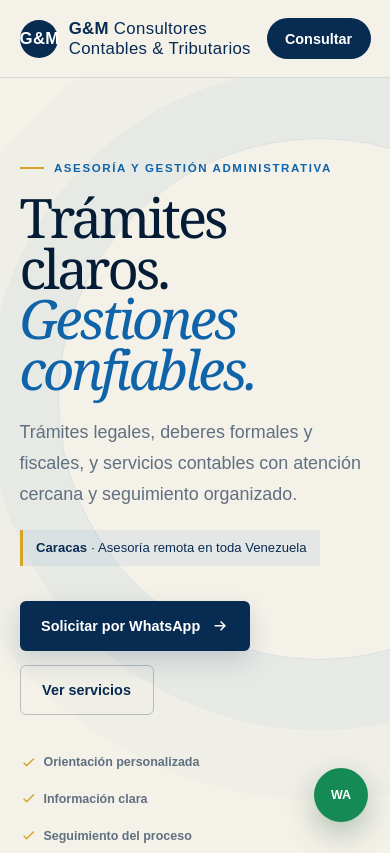
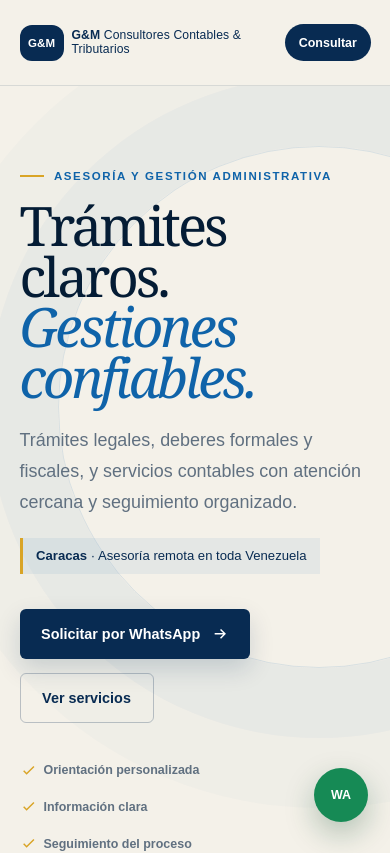
Before and after one commit to jorluisproyect/mile-servicios, a React (Vite) app: page / in a window 390 px wide. Shown: the top 853 px of the page. Built offline with nearby package versions, Linux system fonts and the light colour scheme.

Commit message:
Adapt brand layout for long business name

```diff
--- a/src/styles.css
+++ b/src/styles.css
@@ -12,8 +12,9 @@ svg { width: 1.1rem; height: 1.1rem; }
   background: rgba(244,241,233,.94); border-bottom: 1px solid rgba(8,43,82,.12);
   position: sticky; top: 0; z-index: 20; backdrop-filter: blur(14px);
 }
-.brand { display: flex; align-items: center; gap: .7rem; color: var(--navy); font-size: 1.05rem; letter-spacing: .02em; }
-.brand-mark { width: 38px; height: 38px; border-radius: 50%; display: grid; place-items: center; color: white; background: var(--navy); font-weight: 800; }
+.brand { display: flex; align-items: center; gap: .7rem; color: var(--navy); font-size: .95rem; letter-spacing: .01em; }
+.brand-mark { width: 48px; min-width: 48px; height: 38px; border-radius: 12px; display: grid; place-items: center; color: white; background: var(--navy); font-size: .72rem; font-weight: 800; }
+.brand-name { max-width: 310px; line-height: 1.15; }
 nav { display: flex; align-items: center; gap: 2rem; font-size: .9rem; font-weight: 700; }
 .nav-cta { padding: .8rem 1.15rem; background: var(--navy); color: white; border-radius: 999px; }
 .hero {
@@ -101,7 +102,10 @@ footer > span { text-align: right; }
   footer > span { text-align: left; }
 }
 @media (max-width: 560px) {
-  .site-header { padding: 0 5vw; }
+  .site-header { min-height: 86px; padding: 0 5vw; gap: .7rem; }
+  .brand { max-width: 68%; gap: .5rem; font-size: .76rem; }
+  .brand-mark { width: 44px; min-width: 44px; height: 36px; }
+  .nav-cta { padding: .7rem .85rem; font-size: .78rem; }
   .hero, .services-section, .process-section, .contact-section { padding-left: 5vw; padding-right: 5vw; }
   .hero { min-height: auto; padding-top: 4.5rem; padding-bottom: 5rem; }
   .hero-card { padding: 1.8rem; box-shadow: 10px 12px 0 rgba(217,164,38,.18); }
```
